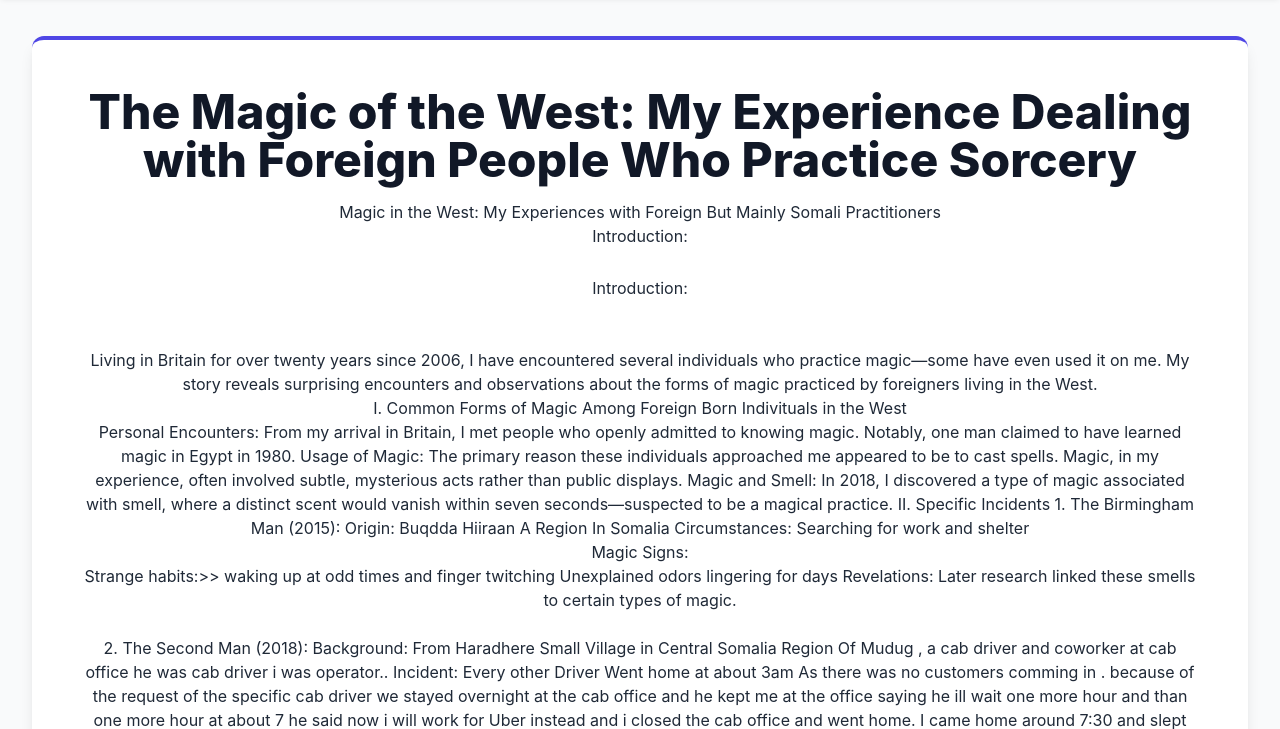
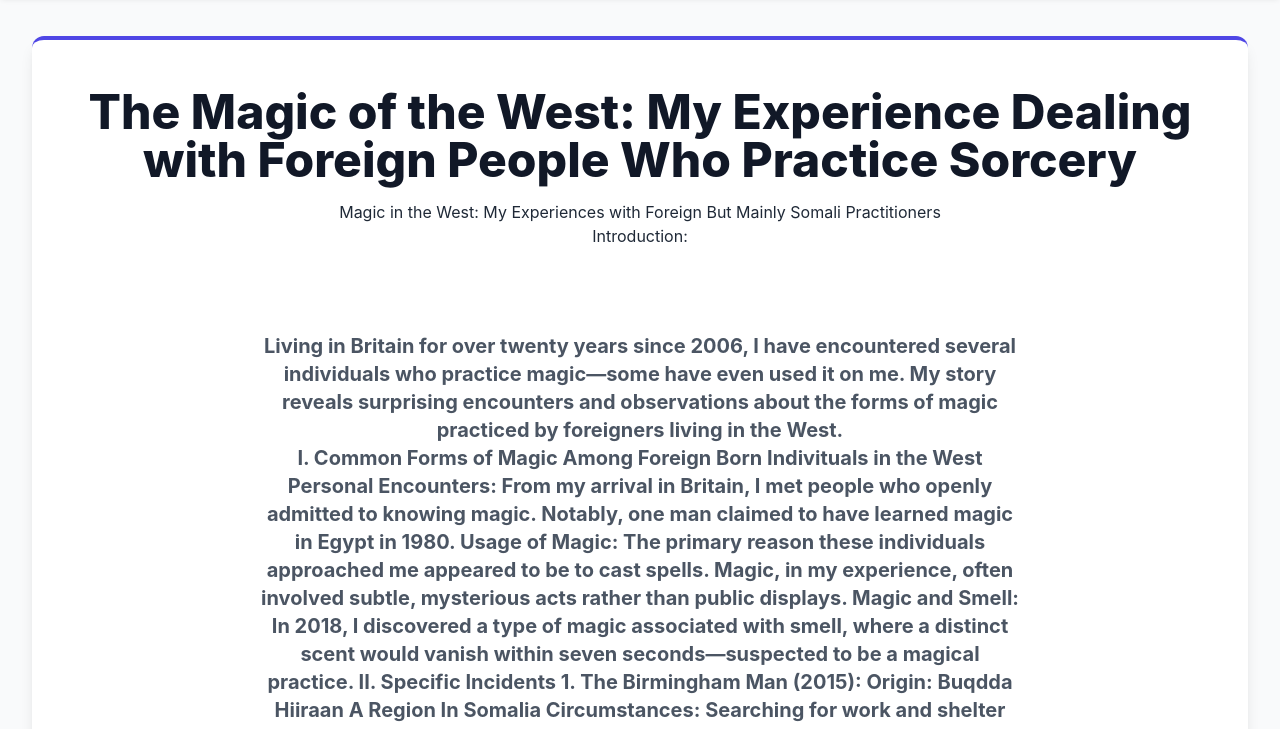
Before and after one commit to Algabeyre/blog, a plain HTML site: page index.html in a window 1280 px wide. Shown: the part 68-797 px from the top of the page. Drawn offline with nearby package versions, Linux system fonts and the light colour scheme.

```diff
--- a/index.html
+++ b/index.html
@@ -112,9 +112,9 @@
             <h4>
                Introduction:
             </h4>
-            <p class="text-xl text-gray-600 max-w-3xl mx-auto">
+            <p class="text-xl text-gray-600 max-w-3xl mx-auto"> <strong>
                <br>
-<h4>Introduction: </h4>
+
 <br>
 <br>
 Living in Britain for over twenty years since 2006, I have encountered several individuals who practice magic—some have even used it on me. My story reveals surprising encounters and observations about the forms of magic practiced by foreigners living in the West.
```
